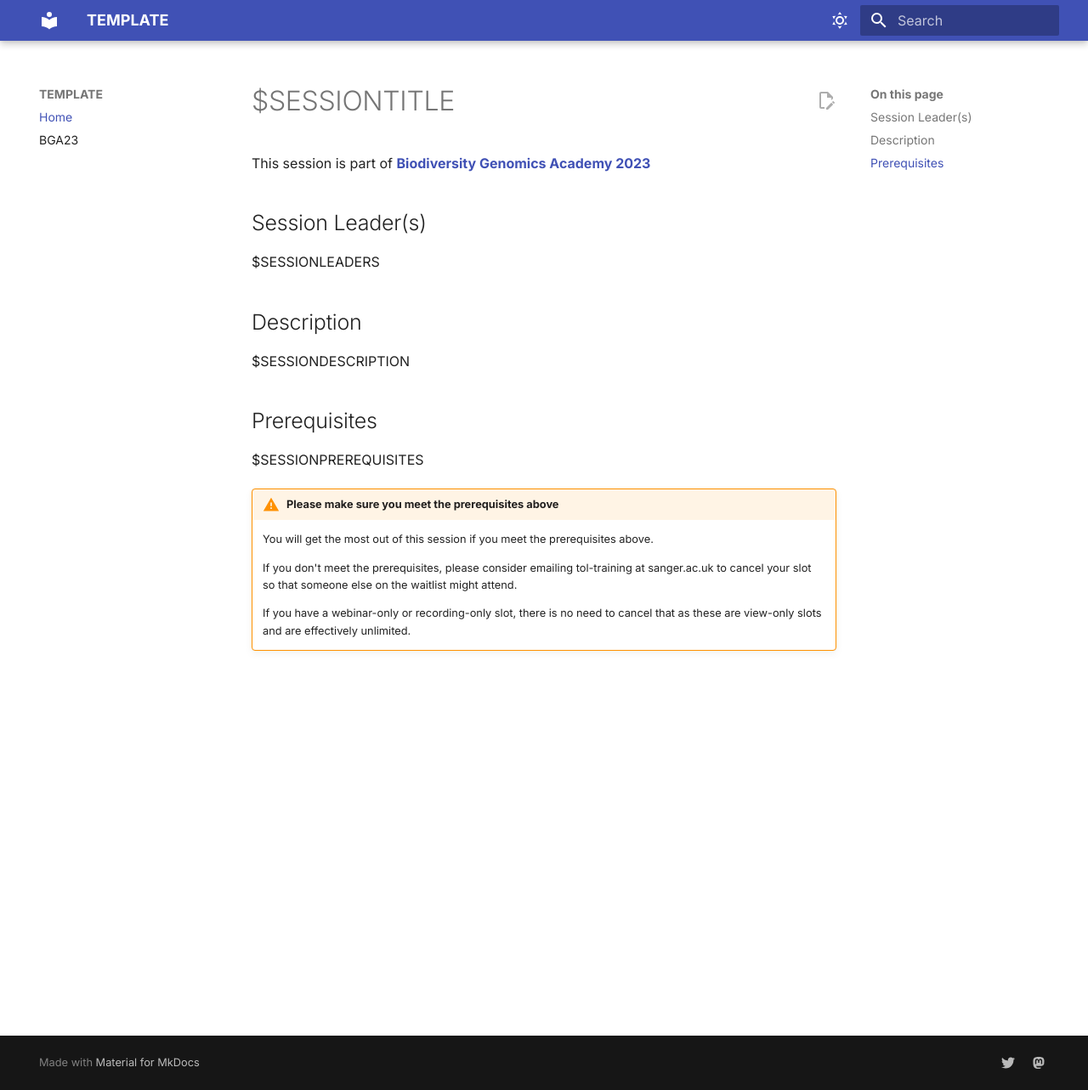
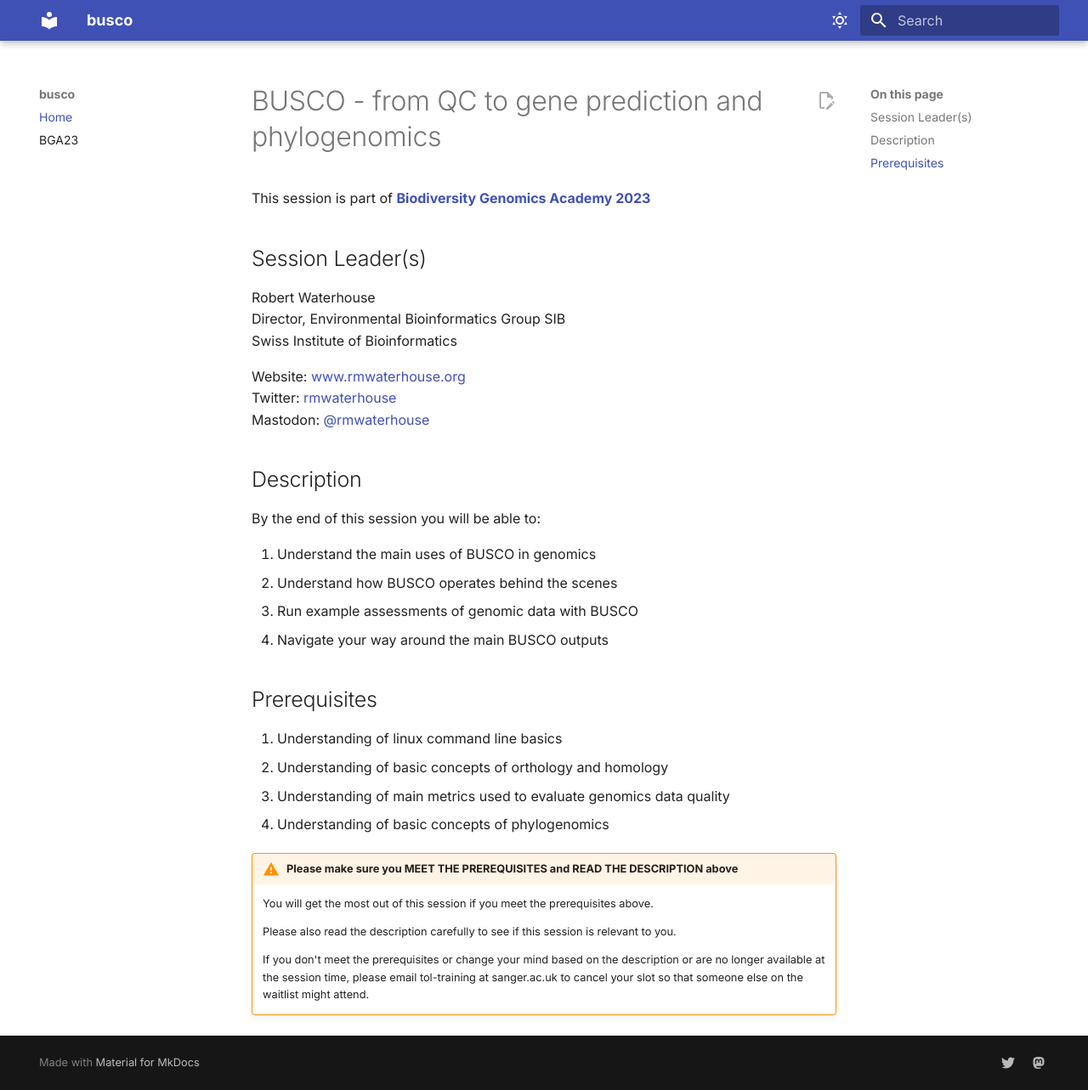
Before and after one commit to BGAcademy23/busco, an MkDocs documentation site: the page built from docs/README.md, in a window 1280 px wide and 1283 px high. Shown: the whole window at 85% size. Built offline with MkDocs 1.6.1 and Material for MkDocs 9.7.7, drawn with Linux system fonts in a browser that asks for light colours.

Commit message:
update from form

```diff
--- a/docs/README.md
+++ b/docs/README.md
@@ -1,23 +1,37 @@
-# $SESSIONTITLE
+# BUSCO - from QC to gene prediction and phylogenomics
 
 This session is part of [**Biodiversity Genomics Academy 2023**](https://BGA23.org)
 
 ## Session Leader(s)
 
-$SESSIONLEADERS
+Robert Waterhouse
+Director, Environmental Bioinformatics Group SIB
+Swiss Institute of Bioinformatics
+
+Website: [www.rmwaterhouse.org](https://www.rmwaterhouse.org/)
+Twitter:  [rmwaterhouse](https://twitter.com/rmwaterhouse)
+Mastodon: [@rmwaterhouse](https://ecoevo.social/@rmwaterhouse)
 
 ## Description
 
-$SESSIONDESCRIPTION
+By the end of this session you will be able to:
+
+1. Understand the main uses of BUSCO in genomics
+2. Understand how BUSCO operates behind the scenes
+3. Run example assessments of genomic data with BUSCO
+4. Navigate your way around the main BUSCO outputs
 
 ## Prerequisites
 
-$SESSIONPREREQUISITES
+1. Understanding of linux command line basics
+2. Understanding of basic concepts of orthology and homology
+3. Understanding of main metrics used to evaluate genomics data quality
+4. Understanding of basic concepts of phylogenomics
 
-!!! warning "Please make sure you meet the prerequisites above"
+!!! warning "Please make sure you MEET THE PREREQUISITES and READ THE DESCRIPTION above"
 
     You will get the most out of this session if you meet the prerequisites above.
 
-    If you don't meet the prerequisites, please consider emailing tol-training at sanger.ac.uk to cancel your slot so that someone else on the waitlist might attend.
+    Please also read the description carefully to see if this session is relevant to you.
 
-    If you have a webinar-only or recording-only slot, there is no need to cancel that as these are view-only slots and are effectively unlimited.
+    If you don't meet the prerequisites or change your mind based on the description or are no longer available at the session time, please email tol-training at sanger.ac.uk to cancel your slot so that someone else on the waitlist might attend.
--- a/mkdocs.yml
+++ b/mkdocs.yml
@@ -1,5 +1,5 @@
-site_name: TEMPLATE
-edit_uri: https://github.com/bgacademy23/TEMPLATE/blob/main/docs
+site_name: busco
+edit_uri: https://github.com/bgacademy23/busco/blob/main/docs
 
 nav:
     - Home: README.md
```
Also changed, not shown: README.md (+21 -7 lines).
